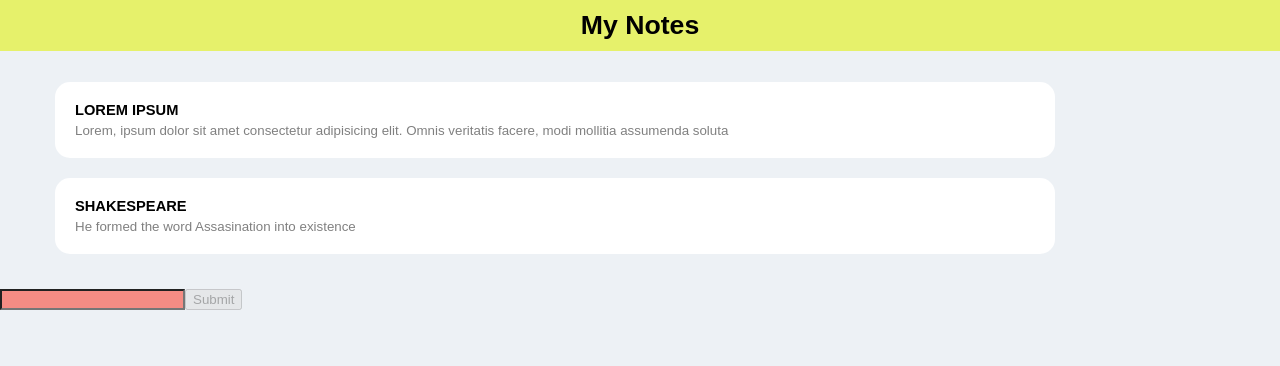
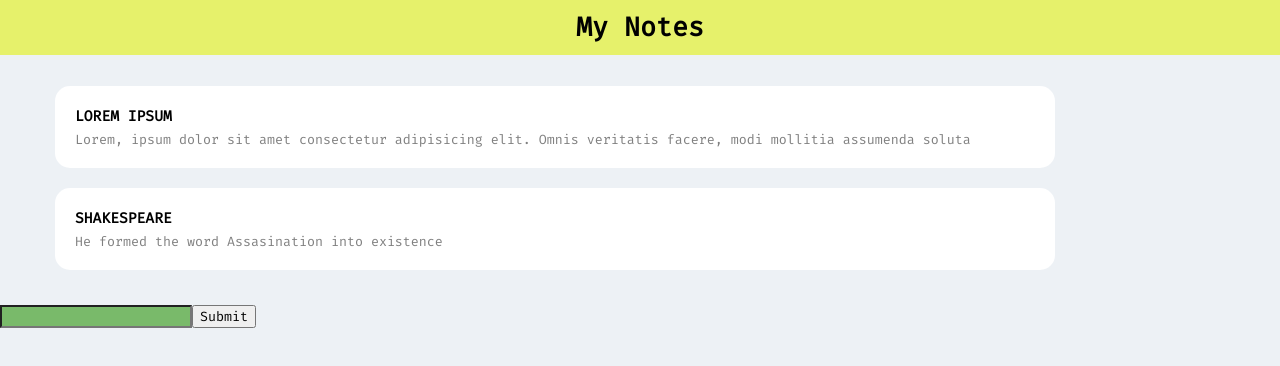
Before and after one commit to chibuzor9/notes-app, an Angular app: page / in a window 1280 px wide. Shown: the top 366 px of the page. Built offline with nearby package versions, Linux system fonts and the light colour scheme.

Commit message:
modified:   src/app/app.component.html 	modified:   src/app/app.component.ts 	modified:   src/styles.css

```diff
--- a/src/app/app.component.html
+++ b/src/app/app.component.html
@@ -1,6 +1,11 @@
 <app-header></app-header>
 <app-notes-list></app-notes-list>
-<form (ngSubmit)="showName()" #myForm="ngForm">
+<!-- <form (ngSubmit)="showName()" #myForm="ngForm">
   <input type="text" [(ngModel)]="name" name="name" required />
   <input type="submit" value="Submit" [disabled]="!myForm.form.valid" />
+</form> -->
+
+<form (submit)="showName()">
+  <input type="text" [formControl]="name" name="name" />
+  <input type="submit" value="Submit" />
 </form>
--- a/src/app/app.component.ts
+++ b/src/app/app.component.ts
@@ -3,6 +3,8 @@ import { HeaderComponent } from './header/header.component';
 import { NotesListComponent } from './notes-list/notes-list.component';
 import { NgFor } from '@angular/common';
 import { FormsModule } from '@angular/forms';
+import { ReactiveFormsModule } from '@angular/forms';
+import { FormGroup,FormControl } from '@angular/forms';
 
 @Component({
   selector: 'app-root',
@@ -13,14 +15,19 @@ import { FormsModule } from '@angular/forms';
     HeaderComponent,
     NgFor,
     NotesListComponent,
-    FormsModule
+    FormsModule,
+    ReactiveFormsModule,
   ],
 })
 
 
 export class AppComponent {
-  name="";
+  login = new FormGroup({
+    username:new FormControl(''),
+    password:new FormControl('')
+  })
+  name=new FormControl('');
   showName(){
-    alert(this.name)
+    alert(this.name.value)
   }
 }
--- a/src/styles.css
+++ b/src/styles.css
@@ -1,10 +1,13 @@
 /* You can add global styles to this file, and also import other style files */
+@import url("https://fonts.googleapis.com/css2?family=Fira+Code:wght@300;400&display=swap");
+* {
+  font-family: "Fira Code", monospace;
+}
 html,
 body {
   padding: 0;
   margin: 0;
   background-color: #edf1f5;
-  font-family: Arial, Helvetica, sans-serif;
 }
 .container {
   text-align: center;
```
